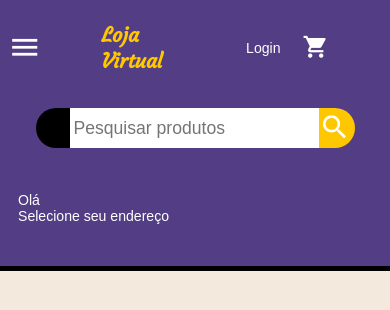
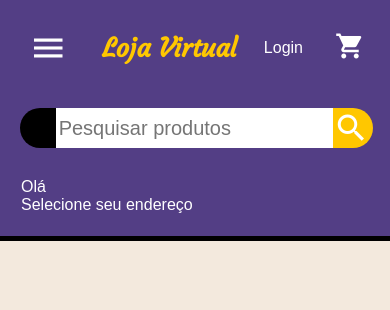
Before and after one commit to RamonBosi/Projetos-React, a React (Create React App) app in the folder projetos/: page / in a window 390 px wide. Shown: the top 310 px of the page. Built offline with nearby package versions, Linux system fonts and the light colour scheme.

Commit message:
Menu responsiveness update

```diff
--- a/projetos/src/GlobalStyles.js
+++ b/projetos/src/GlobalStyles.js
@@ -32,9 +32,9 @@ export const GlobalStyles = createGlobalStyle`
         text-decoration: none;
     }
 
-    @media(max-width: 400px){
+    @media(max-width: 343px){
         html{
-            font-size: 55%;
+            font-size: 56%;
         }
     }
 `
--- a/projetos/src/components/Menu/styles.js
+++ b/projetos/src/components/Menu/styles.js
@@ -12,8 +12,8 @@ export const Menu = styled.header`
     padding: 15px;
     border-bottom: 5px solid var(--default-black);
 
-    @media(max-width: 400px){
-        padding: 8px;
+    @media(max-width: 1310px){
+        padding: 8px 8px 8px 11px;
     }
 `
 
@@ -29,8 +29,8 @@ export const MenuContent = styled.div`
         font-size: 3.8rem;
     }
 
-    @media(max-width: 400px){
-        height: 250px;
+    @media(max-width: 1310px){
+        height: 220px;
         display: grid;
         grid-template-columns: repeat(4, 1fr);
         grid-template-rows: repeat(3, 80px);
@@ -39,17 +39,30 @@ export const MenuContent = styled.div`
             const {Mark, Address, Search, AccountInformation} = gridAreaNames
 
             return `
-                ". ${Mark} ${AccountInformation} ${AccountInformation}"
-                "${Search} ${Search} ${Search} ${Search}"
+                ". ${Mark} ${Mark} . "
+                "${Search} ${Search} ${AccountInformation} ${AccountInformation}"
                 "${Address} ${Address} ${Address} ."
             `
         }};
-        justify-items: center;
 
         > span{
             display: block;
-            justify-self: flex-start;
+            justify-self: center;
+            padding: 0 5px 0 0;
         }
+    }
+
+    @media(max-width: 900px){
+        grid-template-areas: ${() => {
+
+        const {Mark, Address, Search, AccountInformation} = gridAreaNames
+
+        return `
+            ". ${Mark} ${Mark} ${AccountInformation} "
+            "${Search} ${Search} ${Search} ${Search}"
+            "${Address} ${Address} ${Address} ."
+        `
+        }};
     }
 `
 
@@ -60,8 +73,20 @@ export const Mark = styled.div`
         color: var(--brand-color);
     }
 
-    @media(max-width: 400px){
+    @media(max-width: 1310px){
         grid-area: ${gridAreaNames.Mark};
+        justify-self: center;
+
+        > h2{
+            font-size: 2.6rem;
+        }
+    }
+
+    @media(max-width: 353px){
+
+        > h2{
+            font-size: 2.2rem;
+        }
     }
 `
 
@@ -76,15 +101,18 @@ export const Address = styled.a`
         border: 2px solid rgba(255, 255, 255, 100);
     }
 
-    @media(max-width: 400px){
+    @media(max-width: 1310px){
         grid-area: ${gridAreaNames.Address};
         justify-self: flex-start;
+        align-self: flex-start;
     }
 `
 
 export const Search = styled.div`
     display:flex;
     height: 40px;
+    width: 95%;
+    max-width: 650px;
 
     > input{
         width: 100%;
@@ -117,7 +145,7 @@ export const Search = styled.div`
         }
     }
 
-    @media(max-width: 400px){
+    @media(max-width: 1310px){
         grid-area: ${gridAreaNames.Search};
         justify-self: center;
     }
@@ -147,11 +175,18 @@ export const AccountInformation = styled.div`
        }
    }
 
-   @media(max-width: 400px){
-       grid-area: ${gridAreaNames.AccountInformation};
+   @media(max-width: 1310px){
+        grid-area: ${gridAreaNames.AccountInformation};
+        justify-content: space-evenly;
 
         > a{
-            margin: 0;
+            margin: 0 5px;
+
+        }
+    }
+
+    @media(max-width: 900px){
+        > a{
 
             :nth-of-type(2){
                 display: none;
```
